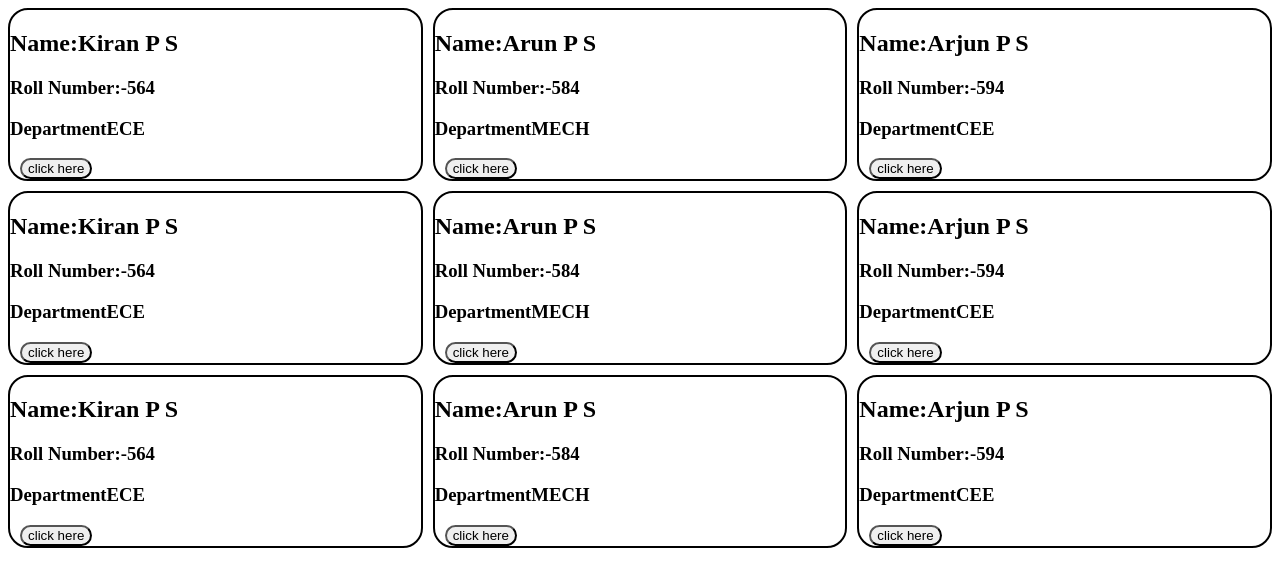
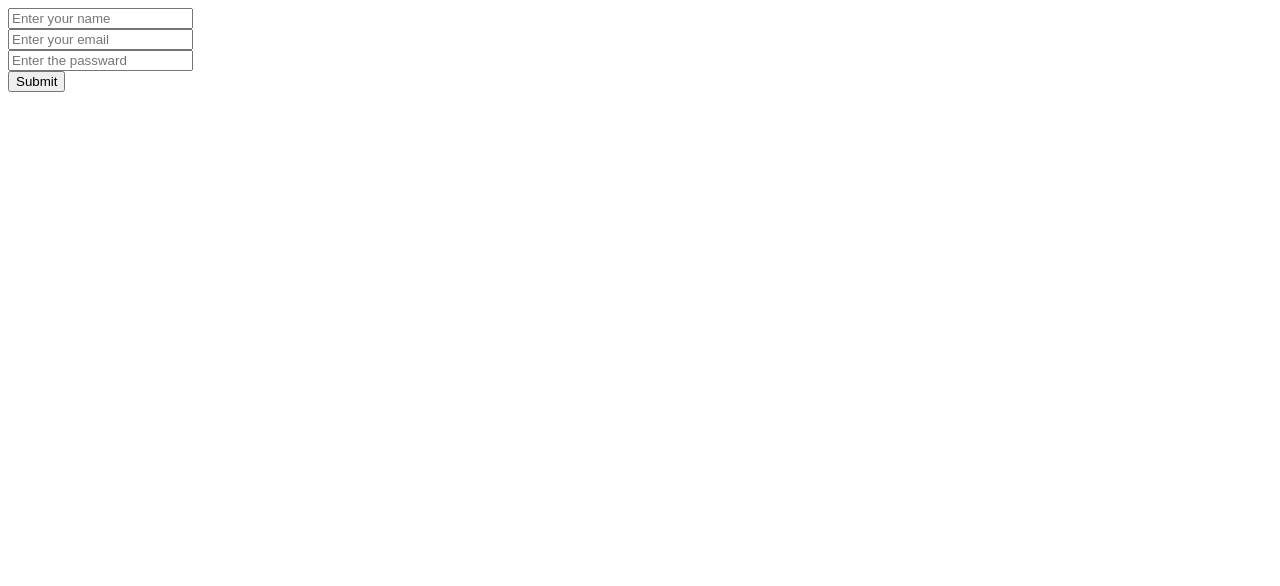
Before and after one commit to kirankiran26/Learning-react, a React (Vite) app in the folder myproj/: page / in a window 1280 px wide. Shown: the top 586 px of the page. Built offline with nearby package versions, Linux system fonts and the light colour scheme.

Commit message:
Adding examples of usestate

```diff
--- a/myproj/src/App.jsx
+++ b/myproj/src/App.jsx
@@ -4,10 +4,13 @@ import viteLogo from '/vite.svg'
 import PropsAndCOmp from './PropsAndCOmp/PropsAndCOmp'
 import UseState1 from './HooksInReact/UseState1'
 import UseState2 from './HooksInReact/UseState2'
+import Practice from './HooksInReact/Deletion'
+import Dynamic from './HooksInReact/Dynamic'
+import UseStateexample3 from './HooksInReact/UseStateexample3'
 function App() {
   return (
    <>
-   <UseState2/>
+   <UseStateexample3/>
    </>
   );
 }
--- /dev/null
+++ b/myproj/src/HooksInReact/Deletion.jsx
@@ -0,0 +1,25 @@
+import React, { useState } from 'react'
+const nums=[1,2,3,4,5,6];
+const Practice = () => {
+    const [numsarray,setnumsarray]=useState(nums)
+    const deletionofitem=(newindex)=> {
+            const filterdata=numsarray.filter((_,index)=> index!=newindex);
+            setnumsarray(filterdata);
+    }
+  return (
+    <div>
+        <ul>
+            {
+                numsarray.map((number,index)=>(
+                    <li>
+                        <h1 onClick={()=>deletionofitem(index)}>{number}</h1>
+                    </li>
+                ))
+            }
+        </ul>
+        but
+    </div>
+  )
+}
+
+export default Practice
--- /dev/null
+++ b/myproj/src/HooksInReact/Dynamic.jsx
@@ -0,0 +1,25 @@
+import React, { useState } from 'react'
+
+const Dynamic = () => {
+  const[showData,setshowData]=useState(false);
+  const helper=()=> {
+    setshowData(!showData);
+  }
+  return (
+    <div>
+      <button onClick={helper}>Show </button>
+      {
+        showData? (
+          <div>
+            Lorem ipsum dolor sit amet, consectetur
+             adipisicing elit. Vero quibusdam laborum eos nam repudiandae illum sit voluptates. Quisquam, ex delectus!
+          </div>
+        ) :(
+          <h3>Click show to Display data  </h3>
+        )
+      }
+    </div>
+  )
+}
+
+export default Dynamic
--- /dev/null
+++ b/myproj/src/HooksInReact/UseStateexample3.jsx
@@ -0,0 +1,71 @@
+import React, { useState } from 'react'
+
+const UseStateexample3 = () => {
+    const[name,setname]=useState("");
+    const[email,setemail]=useState("");
+    const[passward,setpassward]=useState("");
+
+
+
+    // const updationOfName=(evt)=> {
+    //     setname(evt.target.value)
+    // }
+    // const updationOfemail=(evt)=> {
+    //     setemail(evt.target.value);
+    // }
+    // const updationOfPassward=(evt)=> {
+    //     setpassward(evt.target.value);
+    // }
+
+    //the state val that is name,email,passward and the name  in the input tag should be same and name === in this function
+
+
+
+    // const updationhandler = (evt) => {
+    //     const { name, value } = evt.target;
+    //     if (name === "name") {
+    //         setname(value)
+    //     } else if (name === "email") {
+    //         setemail(value);
+    //     } else if (name === "passward") {
+    //         setpassward(value);
+    //     }
+    // }
+
+
+    const preventingTheDefault=(evt)=> {
+        const userdit={
+            usename:name,
+            useremil:email,
+            userpassward:passward,
+
+        }
+        console.log(userdit);
+        evt.preventDefault();
+    }
+  return (
+    <div>
+        <form onSubmit={preventingTheDefault} >
+            <div className="name">
+                <input type="text" name="name" id="name" placeholder='Enter your name ' value={name} onChange={(evt)=>setname(evt.target.va)}/>
+            </div>
+            {/* <div className="email">
+                <input type="email" name="email" id="email" placeholder='Enter your email' value={email} onChange={updationhandler}/>
+
+            </div> */}
+            <div className="email">
+                <input type="email" name="email" id="email" placeholder='Enter your email' value={email} onChange={(evt)=>setemail(evt.target.value)}/>
+
+            </div>
+            <div className="passward">
+                <input type="password" name="passward" id="passward" placeholder='Enter the passward ' value={passward} onChange={(evt)=>setpassward(evt.target.value)}/>
+            </div>
+            <div className="submitbttn">
+                <button type="submit">Submit</button>
+            </div>
+        </form>
+    </div>
+  )
+}
+
+export default UseStateexample3
```
